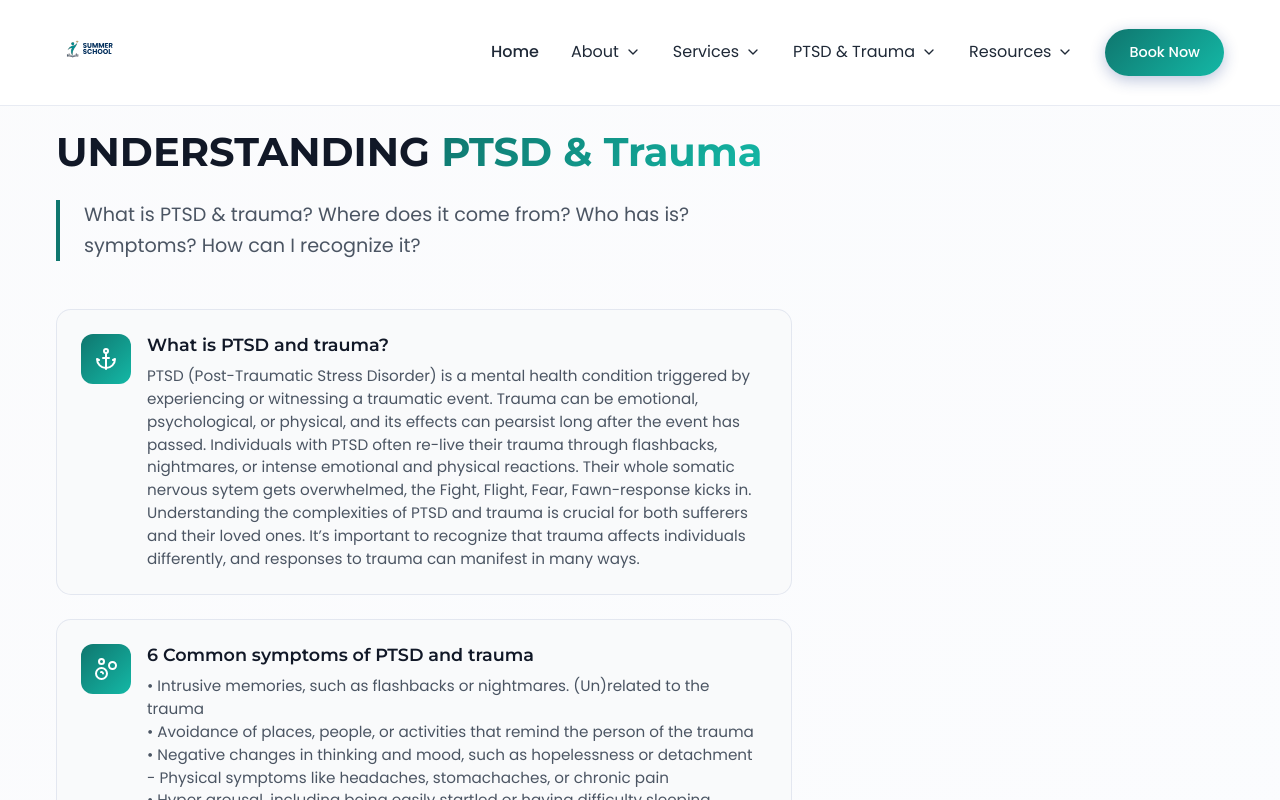
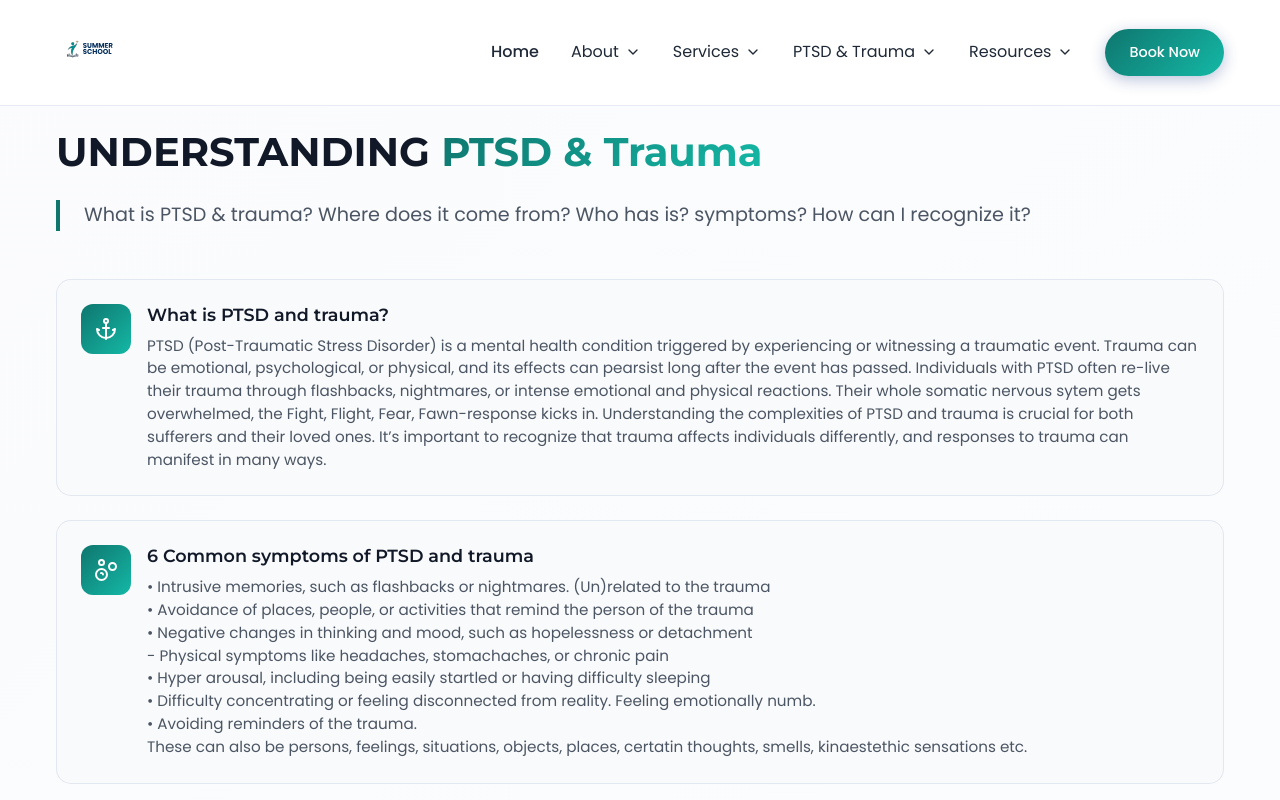
Before and after one commit to EngrE/Web, a React (Vite) app: page /ptsd-trauma/understanding in a window 1280 px wide. Shown: the top 800 px of the page. Built offline with nearby package versions, Linux system fonts and the light colour scheme.

Commit message:
ptsd css

```diff
--- a/src/pages/ptsd-trauma/PtsdTrauma.css
+++ b/src/pages/ptsd-trauma/PtsdTrauma.css
@@ -22,9 +22,9 @@
 }
 
 .ptsd-singleColcontent {
-  display: grid;
+  /*display: grid;
   grid-template-columns: 2fr 1fr;
-  gap: 4rem;
+  gap: 4rem;*/
   align-items: start;
 }
 .ptsd-content {
```
